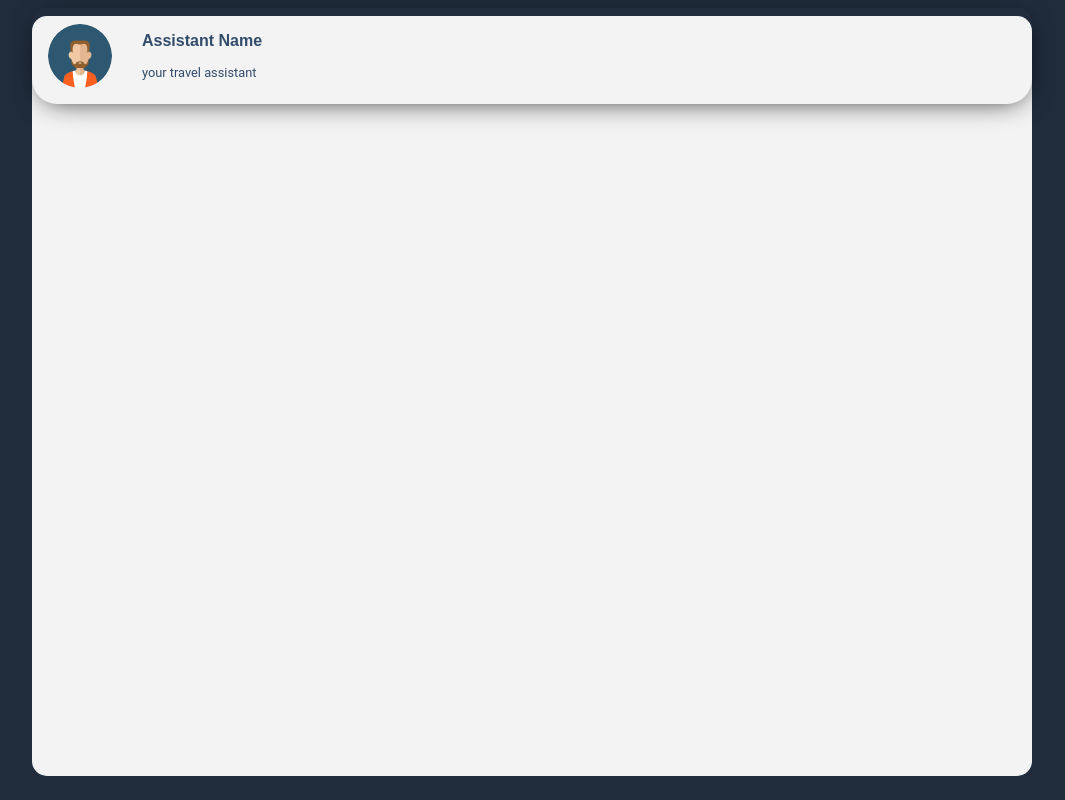
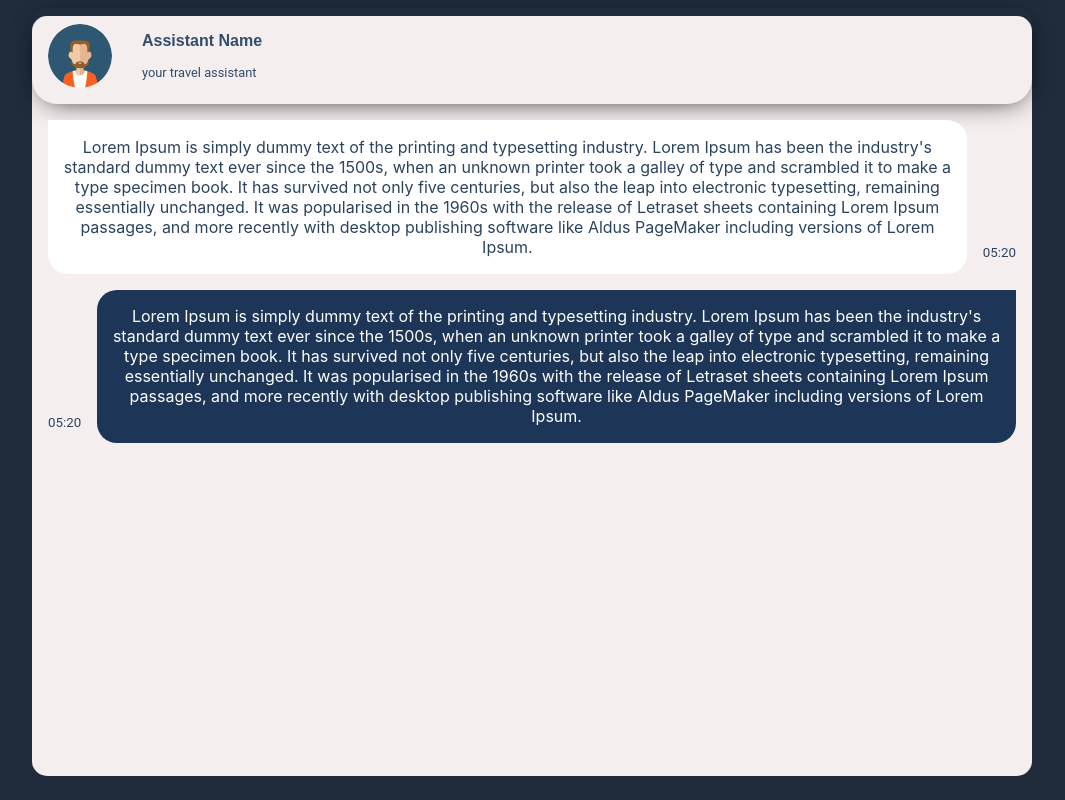
Before and after one commit to jonathassk/travelAiFront, a React (Create React App) app: page / in a window 1280 px wide. Shown: the whole page, without its empty margins (108-1173 px from the left). Built offline with nearby package versions, Linux system fonts and the light colour scheme.

Commit message:
atualização design, criaçao component de mensagens e horario

```diff
--- a/src/App.css
+++ b/src/App.css
@@ -41,7 +41,7 @@
 }
 
 .chat {
-  background-color: #f3f3f3;
+  background-color: #f5eeee;
   align-self: center;
   max-width: 1000px;
   width: 90vw;
@@ -106,6 +106,43 @@
   margin-bottom: 0;
 }
 
+.message_user {
+  display: flex;
+  direction: row;
+  margin-left: 2vh;
+  margin-right: 2vh;
+  margin-top: 2vh;
+  margin-bottom: 2vh;
+}
+
+.chat_message_user {
+  background-color: #ffffff;
+  color: #2b435e;
+  border-radius: 0 20px 20px 20px;
+  margin-right: 2vh;
+  padding: 0.1vh 1vh 0.1vh 1vh;
+}
+
+.chat_message_assistant {
+  background-color: #1d3557;
+  color: #ffffff;
+  border-radius: 20px 0 20px 20px;
+  margin-left: 2vh;
+  padding: 0.1vh 1vh 0.1vh 1vh;
+}
+
+.hours_message_user {
+  display: flex;
+  flex-direction: row;
+  align-items: end;
+}
+
+.hours {
+  color: #2b435e;
+  font-family: 'Roboto', sans-serif;
+  font-size: smaller;
+}
+
 @media (prefers-reduced-motion: no-preference) {
   .App-logo {
     animation: App-logo-spin infinite 20s linear;
--- a/src/App.js
+++ b/src/App.js
@@ -1,6 +1,6 @@
-import logo from './logo.svg';
 import user_image from './147144.png';
 import './App.css';
+import ChatComponentMessage from './chat_component_message';
 
 function App() {
   return (
@@ -18,6 +18,8 @@
               <p className='ai_status'>your travel assistant</p>
             </div>
           </div>
+          <ChatComponentMessage />
+
         </div>
       </body>
     </div>
--- /dev/null
+++ b/src/chat_component_message.js
@@ -0,0 +1,29 @@
+
+import React from 'react';
+
+const ChatComponentMessage = () => {
+  return (
+    <div>
+        <div className='message_user'>
+            <div className='chat_message_user'>
+                <p>Lorem Ipsum is simply dummy text of the printing and typesetting industry. Lorem Ipsum has been the industry's standard dummy text ever since the 1500s, when an unknown printer took a galley of type and scrambled it to make a type specimen book. It has survived not only five centuries, but also the leap into electronic typesetting, remaining essentially unchanged. It was popularised in the 1960s with the release of Letraset sheets containing Lorem Ipsum passages, and more recently with desktop publishing software like Aldus PageMaker including versions of Lorem Ipsum.</p>
+            </div>
+            <div className='hours_message_user'>
+                <p className='hours'>05:20</p>
+            </div>
+        </div>
+
+        <div className='message_user'>
+            <div className='hours_message_user'>
+                <p className='hours'>05:20</p>
+            </div>
+            <div className='chat_message_assistant'>
+                <p>Lorem Ipsum is simply dummy text of the printing and typesetting industry. Lorem Ipsum has been the industry's standard dummy text ever since the 1500s, when an unknown printer took a galley of type and scrambled it to make a type specimen book. It has survived not only five centuries, but also the leap into electronic typesetting, remaining essentially unchanged. It was popularised in the 1960s with the release of Letraset sheets containing Lorem Ipsum passages, and more recently with desktop publishing software like Aldus PageMaker including versions of Lorem Ipsum.</p>
+            </div>
+
+        </div>
+    </div>
+  );
+};
+
+export default ChatComponentMessage;
```
